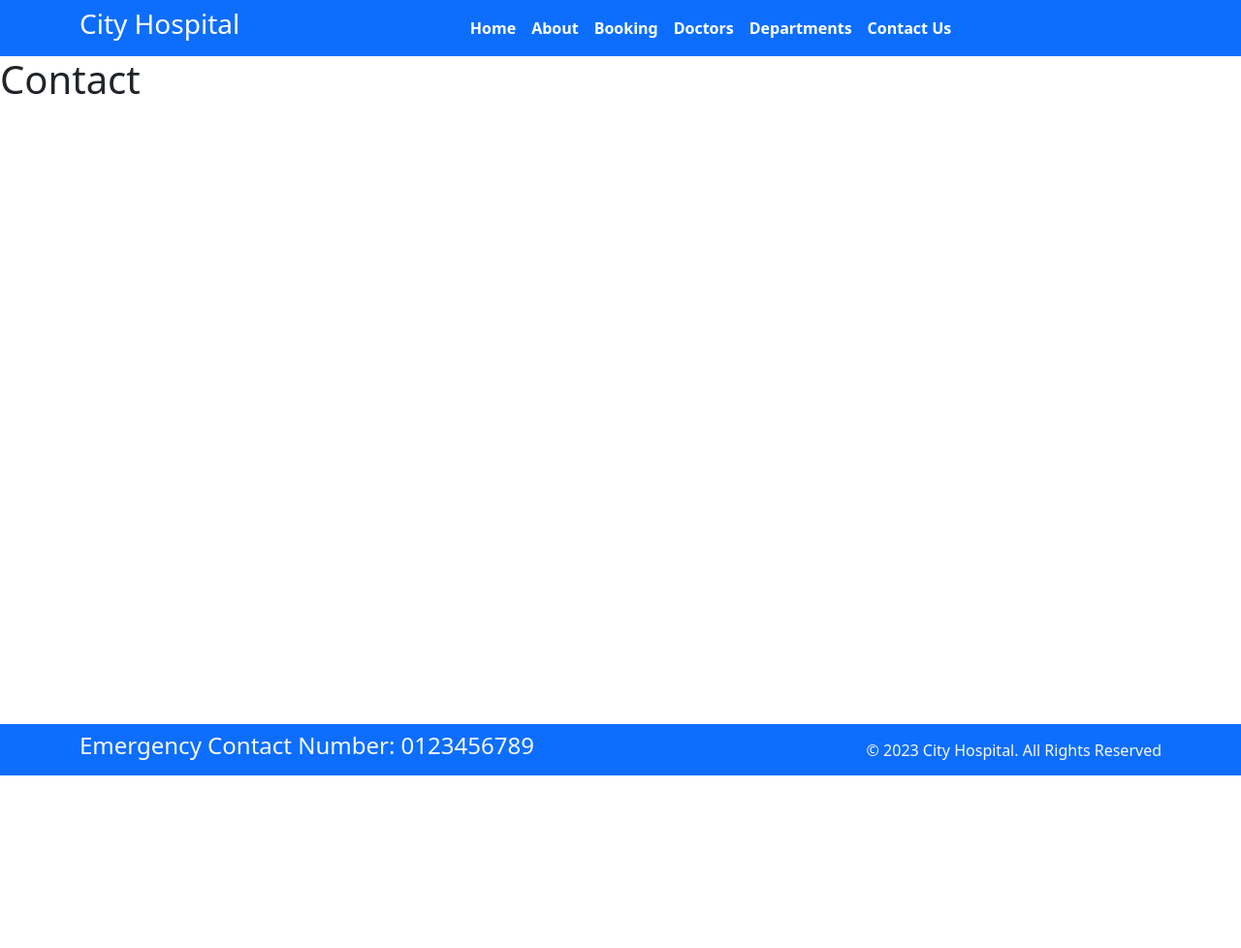
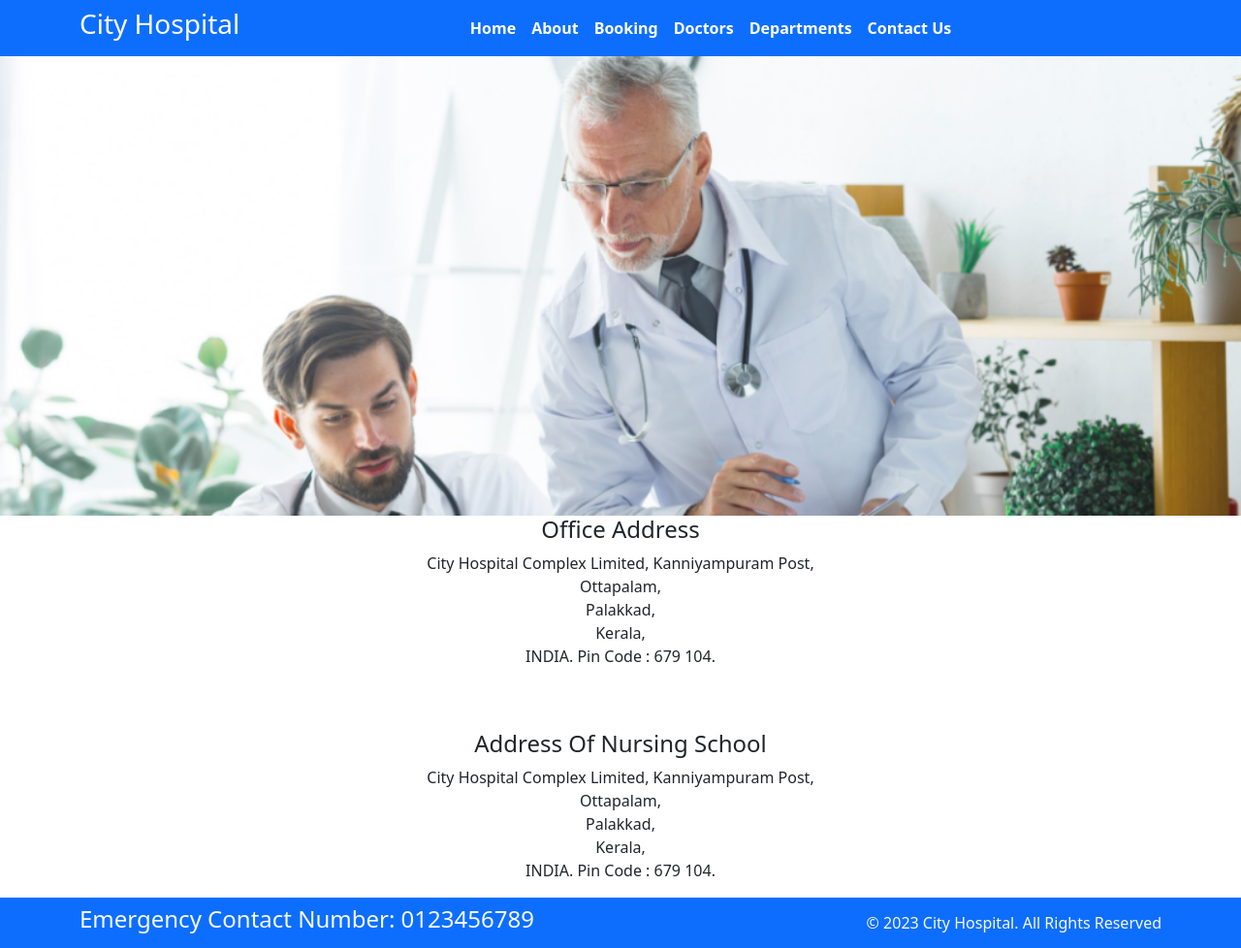
Before and after one commit to sari-rahul/City-Hospital, a Django app: template templates/contact.html in a window 1280 px wide. Shown: the whole page at 97% size. Before the commit the page ends 800 px from the top, so only its background shows below. Run offline with Django 3.2, Linux system fonts and the light colour scheme; the template is opened without the code that fills it, so the values that code supplies are empty; some libraries are stand-ins or nearby versions.

Commit message:
Add info to contact page and About Page

```diff
--- a/static/css/style.css
+++ b/static/css/style.css
@@ -17,3 +17,17 @@ li .active {
     left: 0;
     min-height: 600px;
 }
+.about-image{
+    position: relative;
+    object-fit: cover;
+    top: 0;
+    left: 0;
+    opacity: 0.9;
+    max-height: 500px;
+    max-width: 100vw;
+
+}
+.whoweare{
+    display:block;
+
+}
--- a/templates/base.html
+++ b/templates/base.html
@@ -52,7 +52,7 @@
     {% block content%}
 
     {% endblock %}
-    <section class="fixed-bottom">
+    <section>
         <footer class="pt-2 pb-2  bg-primary text-light">
             <div class="container">
                 <div class="row align-items-center">
--- a/templates/booking.html
+++ b/templates/booking.html
@@ -6,9 +6,10 @@ Booking
 {% endblock %}
 
 {% block content%}
+<div class="booking-bg">
     <h2 class="text-center p-3">Make An Appointment</h2>
     <hr>
-<div class="container w-50 text-center p-3 my-5 bg-light">
+    <div class="container w-50 text-center my-5 bg-light">
         <form action="" method="POST">
             {% csrf_token %}
 
@@ -18,4 +19,5 @@ Booking
 
         </form>
     </div>
+</div>
 {% endblock %}
--- a/templates/confirmation.html
+++ b/templates/confirmation.html
@@ -2,7 +2,8 @@
 {% block title %}Confirmation{% endblock %}
 {% block content%}
 <div class="container text-center">
-    <h2> Booking Confirmation</h2>
+    <h2 class="p-3"> Booking Confirmation</h2>
+    <hr>
     <div class="alert alert-success p-3" role="alert">
         We have received your appointment request.Our representative
          will contact you soon.
--- a/templates/contact.html
+++ b/templates/contact.html
@@ -1,5 +1,24 @@
 {% extends "base.html" %}
 {% block title %}About {% endblock %}
 {% block content%}
-<h1>Contact</h1>
+{% load static %}
+<img src="{% static 'images/about_banner.jpg'%}" class=" d-block w-100 about-image " alt="...">
+<div class="container w-50 text-center">
+        <h4>Office Address</h6>
+        <p>City Hospital Complex Limited,
+        Kanniyampuram Post,<br>
+        Ottapalam,<br>
+        Palakkad,<br>
+        Kerala,<br>
+        INDIA. Pin Code : 679 104.</p>
+        <br>
+        <br>
+        <h4>Address Of Nursing School</h6>
+        <p>City Hospital Complex Limited,
+        Kanniyampuram Post,<br>
+        Ottapalam,<br>
+        Palakkad,<br>
+        Kerala,<br>
+        INDIA. Pin Code : 679 104.</p>
+</div>
 {% endblock %}
```
Also changed, not shown: templates/about.html (+19 -1 lines), templates/index.html (+17 -2 lines), static/images/about_banner.jpg (added), static/images/booking-bg.jpg (added), static/images/whoweare_bg.jpg (added). Lines whose indentation alone changed are shown as unchanged.
